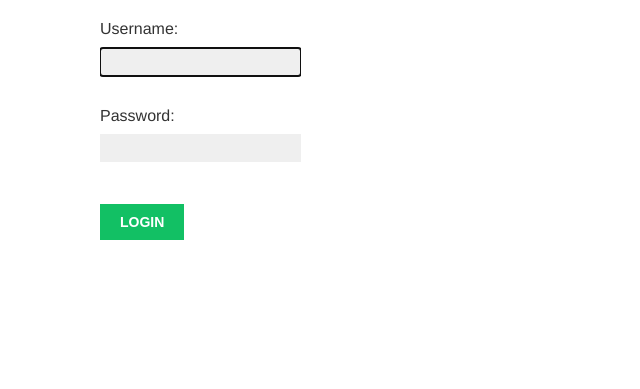
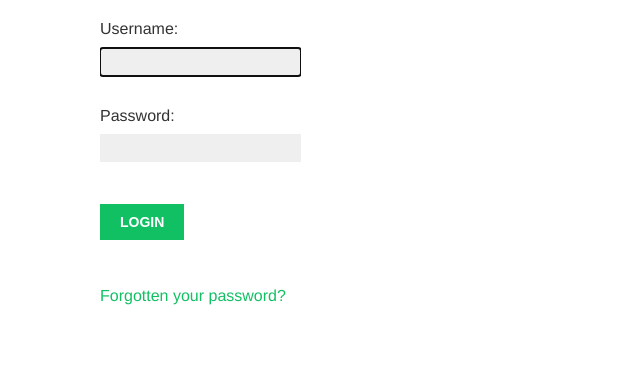
Before and after one commit to rajatvijay/phocial, a Django app: page /account/login/ in a window 1280 px wide. Shown: the part 139-528 px from the top of the page, without its empty margins (0-640 px from the left). Run offline with Django 3.2, Linux system fonts and the light colour scheme; some web fonts are replaced.

Commit message:
Added link to password reset

```diff
--- a/bookmarks/account/templates/registration/login.html
+++ b/bookmarks/account/templates/registration/login.html
@@ -24,5 +24,6 @@
         <input type="submit" value="Login" >
       </p>
     </form>
+    <p><a href="{% url "password_reset" %}">Forgotten your password?</a></p>
   </div>
 {% endblock %}
```
